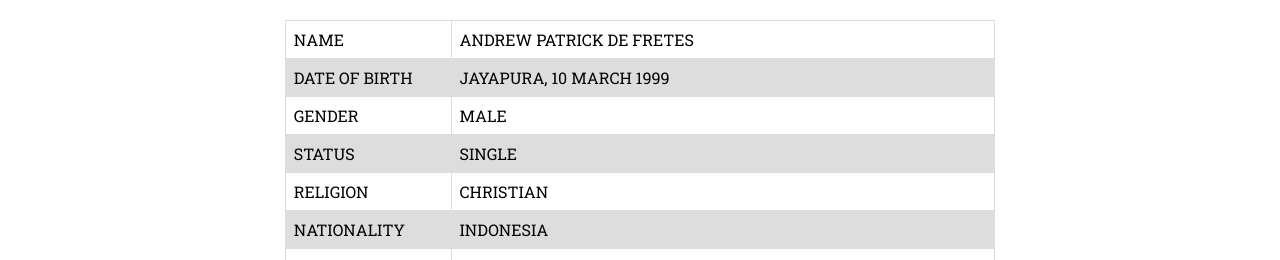
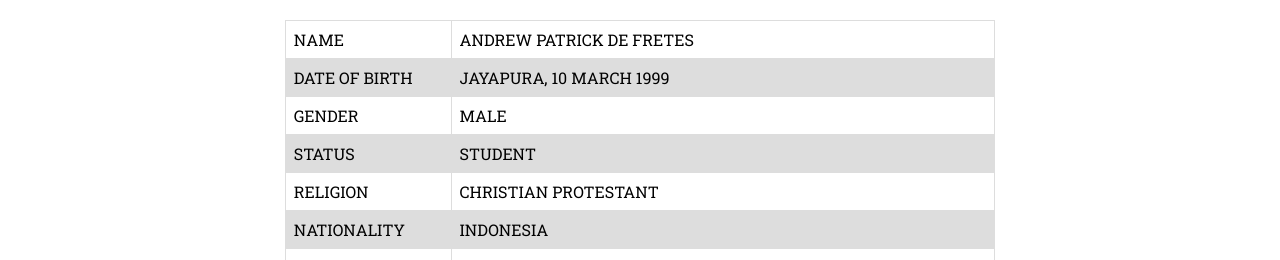
Before and after one commit to 16110278/CV, a plain HTML site: page index.html in a window 1280 px wide. Shown: the part 1440-1700 px from the top of the page. Drawn offline with nearby package versions, Linux system fonts and the light colour scheme; a web font is replaced by a local one.

Commit message:
update misc

```diff
--- a/index.html
+++ b/index.html
@@ -80,11 +80,11 @@
 		</tr>
 				<tr>
 			<td>Status  </td>
-			<td>Single</td>
+			<td>Student</td>
 		</tr>
 				<tr>
 			<td>Religion  </td>
-			<td>Christian</td>
+			<td>Christian Protestant</td>
 		</tr>
 				<tr>
 			<td>Nationality  </td>
```
